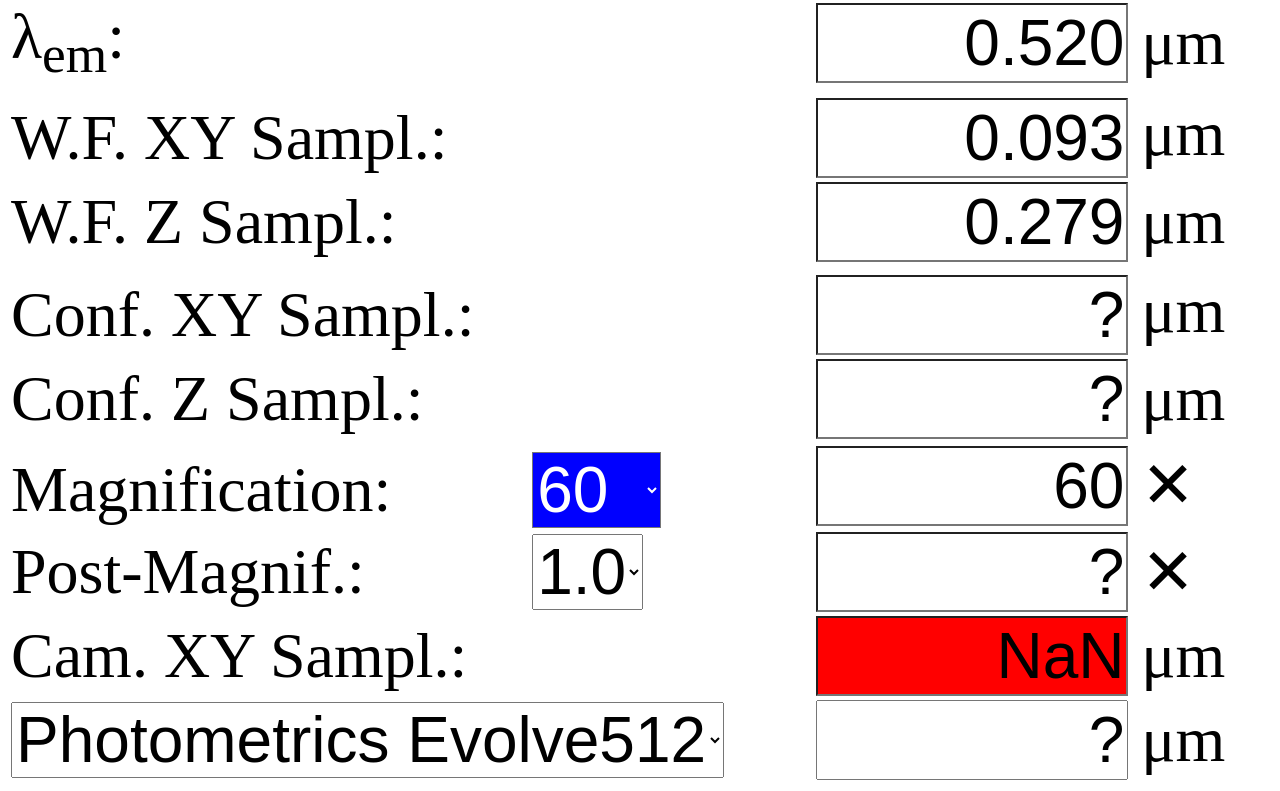
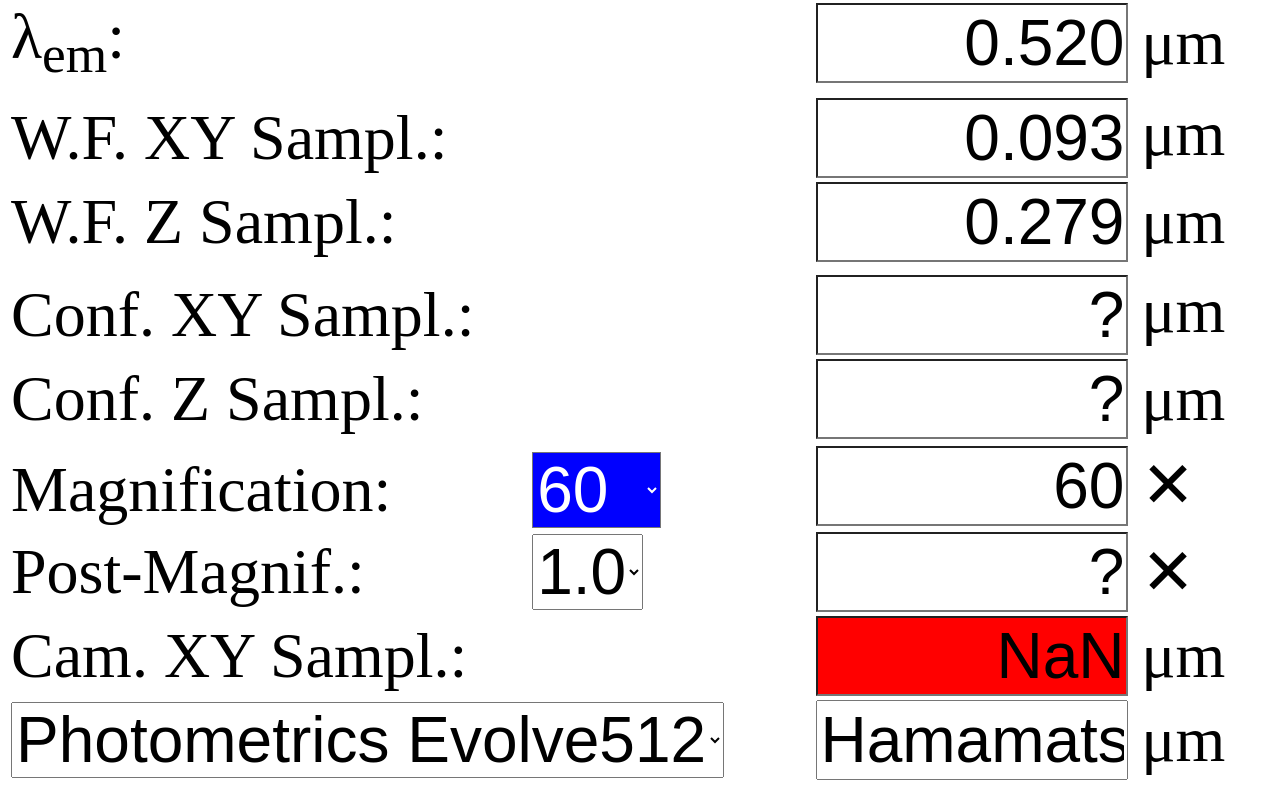
Before and after one commit to RainerHeintzmann/IPHTNyquist, a plain HTML site: page index.html in a window 1280 px wide. Shown: the part 1546-2337 px from the top of the page. Drawn offline with Linux system fonts and the light colour scheme.

Commit message:
better defaults

```diff
--- a/index.html
+++ b/index.html
@@ -123,7 +123,7 @@
                         <option value="6.5">PCO pco.Edge</option>
                         <option value="3.63">Hamamatsu Flash2.8</option>
                       </select></td>
-                <td><input size="6" id="cam_XY" type="text" value="?"  readonly="readonly" onchange="cam_XY_changed()"></td><td>&mu;m</td>
+                <td><input size="6" id="cam_XY" type="text" value="Hamamatsu Flash4.0" onchange="cam_XY_changed()"></td><td>&mu;m</td>
             </tr>
         </tbody>
         </table>
@@ -313,8 +313,9 @@
             set_float(mag, 60);
             postmag_sel.value = "1.0"
             set_float(postmag, 1.0);
+            update_sampling();
+            cam_XY_sel.value = "Hamamatsu Flash4.0"
             set_float(cam_XY, 6.5);
-            update_sampling();
     </script>
     </body>
 </html>
```
